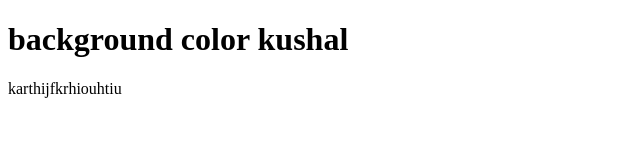
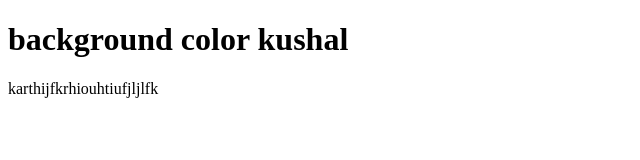
Before and after one commit to kushal539/background_generator, a plain HTML site: page index.html in a window 1280 px wide. Shown: the full height of the page, 0-640 px from the left. Drawn offline with Linux system fonts and the light colour scheme.

Commit message:
Update index.html

```diff
--- a/index.html
+++ b/index.html
@@ -9,6 +9,6 @@
     <h1>
         background color kushal
     </h1>
-    <p>karthijfkrhiouhtiu</p>
+    <p>karthijfkrhiouhtiufjljlfk</p>
 </body>
 </html>
```
